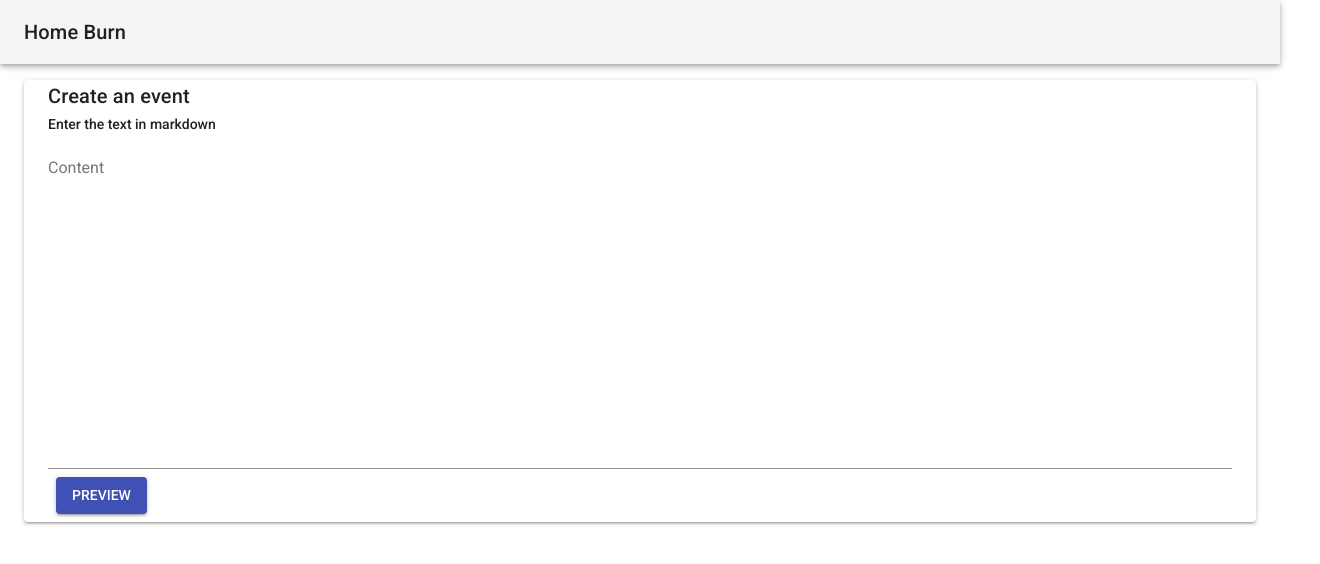
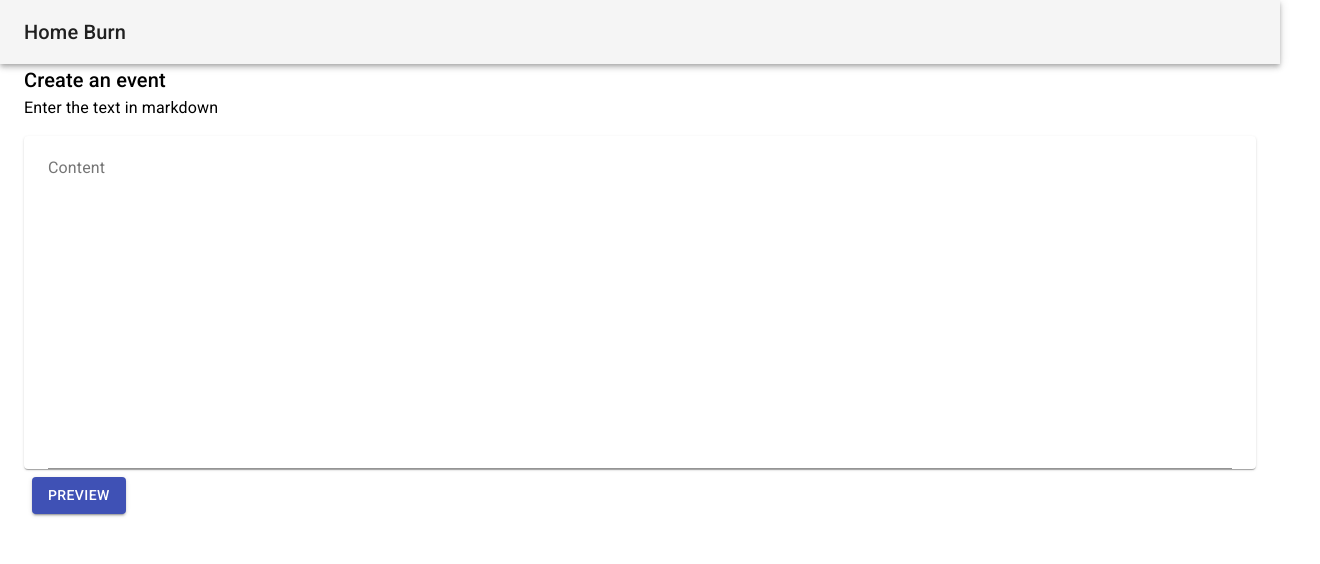
Before and after one commit to chmac/cryptparty, a React (Create React App) app in the folder app/: page / in a window 1280 px wide. Shown: the top 564 px of the page, 1320 px wide, since content can reach past the window. Built offline with nearby package versions, Linux system fonts and the light colour scheme.

Commit message:
Upgrade to material-ui 4. UI tweaks.

```diff
--- a/app/package.json
+++ b/app/package.json
@@ -3,7 +3,7 @@
   "version": "0.1.0",
   "private": true,
   "dependencies": {
-    "@material-ui/core": "^3.9.3",
+    "@material-ui/core": "^4.0.0",
     "@types/jest": "24.0.13",
     "@types/lodash": "^4.14.129",
     "@types/node": "12.0.2",
--- a/app/src/scenes/CreateEvent/CreateEvent.scene.tsx
+++ b/app/src/scenes/CreateEvent/CreateEvent.scene.tsx
@@ -25,7 +25,7 @@ const CreateEvent: React.FC<Props> = (props: Props) => {
   const showPreview = () => {
     return (
       <>
-        <Typography variant="body2">{content}</Typography>
+        <Typography>{content}</Typography>
         <Button
           variant="contained"
           color="default"
@@ -53,7 +53,8 @@ const CreateEvent: React.FC<Props> = (props: Props) => {
   const showEditor = () => {
     return (
       <>
-        <Typography variant="body2">Enter the text in markdown</Typography>
+        <Typography>Enter the text in markdown</Typography>
+        <Paper className={classes.paper}>
           <TextField
             id="content"
             label="Content"
@@ -62,6 +63,7 @@ const CreateEvent: React.FC<Props> = (props: Props) => {
             fullWidth
             onChange={event => setContent(event.target.value)}
           />
+        </Paper>
         <Button
           variant="contained"
           color="primary"
@@ -77,12 +79,10 @@ const CreateEvent: React.FC<Props> = (props: Props) => {
   };
 
   return (
-    <div className={classes.root}>
-      <Paper className={classes.paper}>
+    <>
       <Typography variant="h6">Create an event</Typography>
       {isPreview ? showPreview() : showEditor()}
-      </Paper>
-    </div>
+    </>
   );
 };
 
@@ -111,10 +111,10 @@ const styles = (theme: Theme) =>
   createStyles({
     paper: {
       ...theme.mixins.gutters(),
-      marginTop: theme.spacing.unit * 2
+      marginTop: theme.spacing(2)
     },
     button: {
-      margin: theme.spacing.unit
+      margin: theme.spacing(1)
     }
   });
 
--- a/app/src/scenes/Routes/Routes.scene.tsx
+++ b/app/src/scenes/Routes/Routes.scene.tsx
@@ -13,7 +13,7 @@ const Routes: React.FC<Props> = (props: Props) => {
   return (
     <Router history={history}>
       <Bar />
-      <Grid container className={classes.root} spacing={16}>
+      <Grid container className={classes.root} spacing={10}>
         <Grid item xs={12}>
           <Route path="/" component={CreateEvent} />
         </Grid>
```
Also changed, not shown: 1 other file (tests, documents, lock files or other folders). Lines whose indentation alone changed are shown as unchanged.
